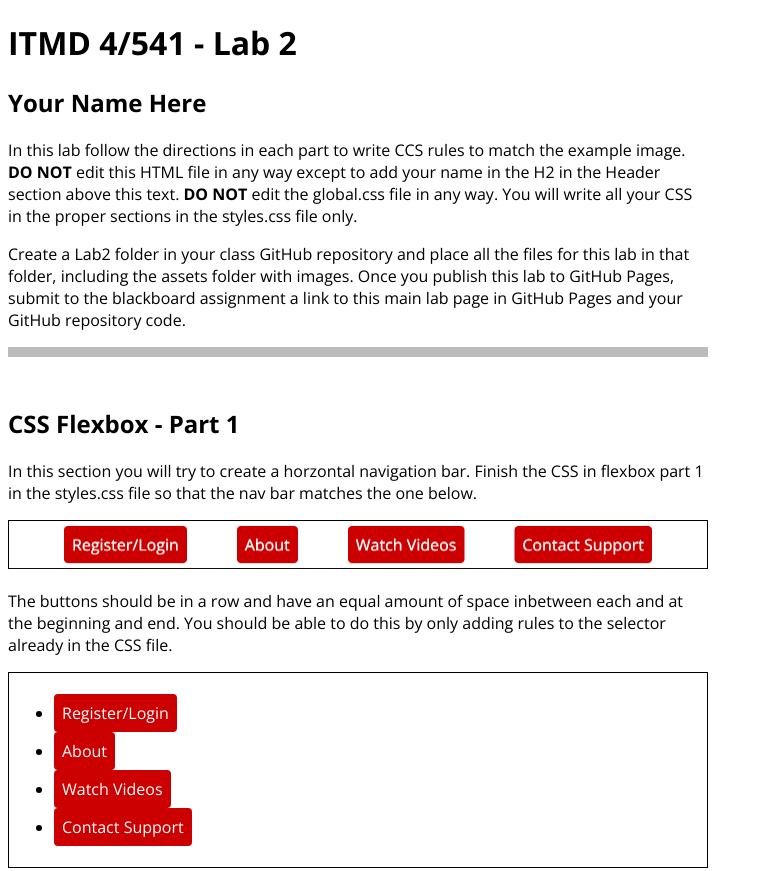
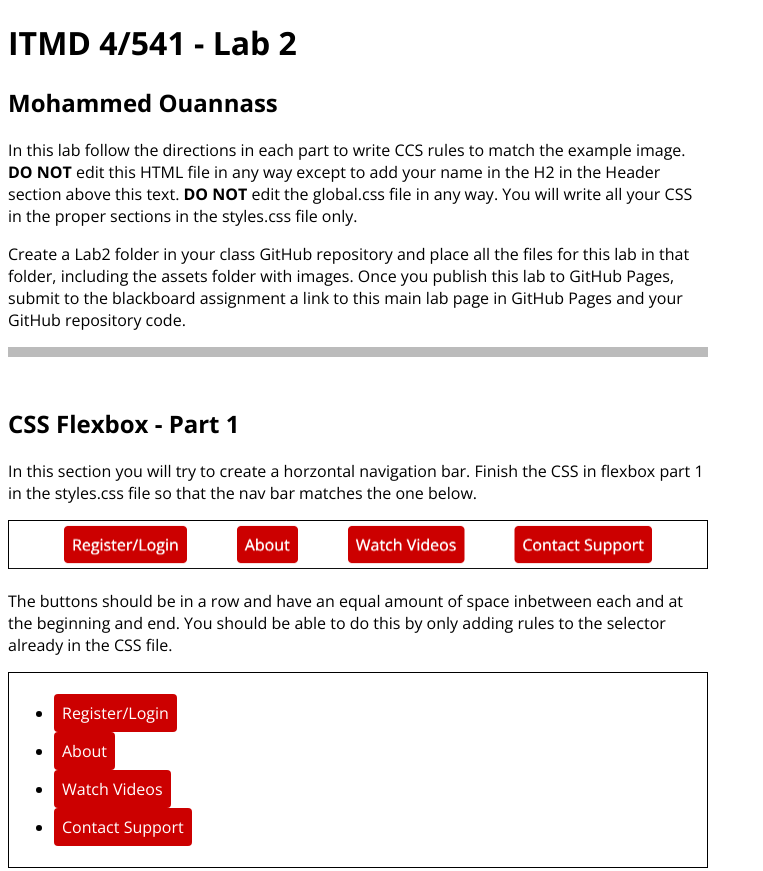
Before and after one commit to MohammedOuannass-ITMD-441/lab2, a plain HTML site: page index.html in a window 1280 px wide. Shown: the top 871 px of the page, without its empty margins (0-763 px from the left). Drawn offline with nearby package versions, Linux system fonts and the light colour scheme.

Commit message:
adding my name to index

```diff
--- a/index.html
+++ b/index.html
@@ -14,7 +14,7 @@
 <body>
   <header class="w700">
     <h1>ITMD 4/541 - Lab 2</h1>
-    <h2>Your Name Here</h2>
+    <h2>Mohammed Ouannass</h2>
     <p>In this lab follow the directions in each part to write CCS rules to match the example image. <strong>DO NOT</strong> edit this HTML file in any way except to add your name in the H2 in the Header section above this text. <strong>DO NOT</strong> edit the global.css file in any way. You will write all your CSS in the proper sections in the styles.css file only.</p>
     <p>Create a Lab2 folder in your class GitHub repository and place all the files for this lab in that folder, including the assets folder with images. Once you publish this lab to GitHub Pages, submit to the blackboard assignment a link to this main lab page in GitHub Pages and your GitHub repository code.</p>
   </header>
```
